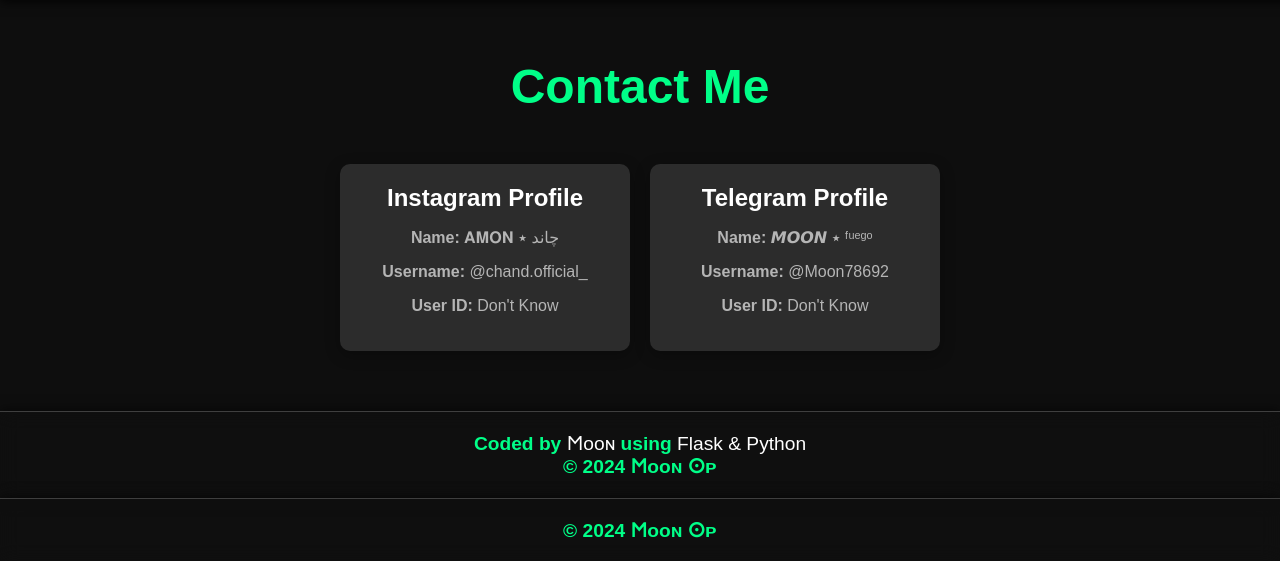
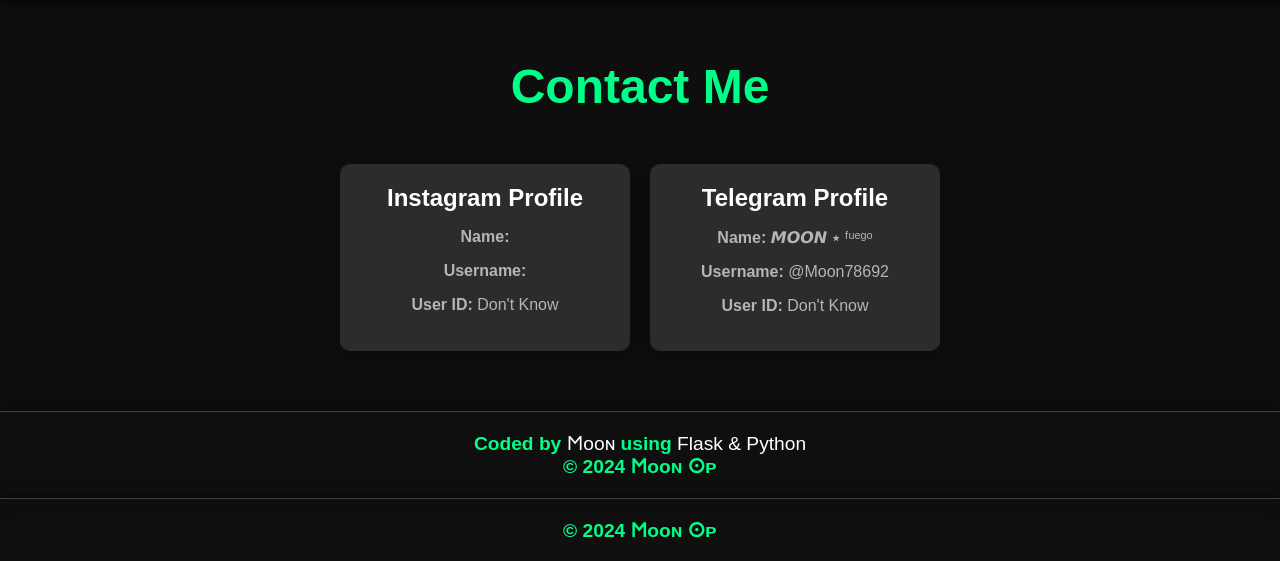
Before and after one commit to tetstjb/moon, a Flask app: page /contact in a window 1280 px wide. Shown: the part 81-642 px from the top of the page. Run offline with Flask 3, Linux system fonts and the light colour scheme.

Commit message:
Update contact.html

```diff
--- a/templates/contact.html
+++ b/templates/contact.html
@@ -8,8 +8,8 @@
     <div class="contact-grid">
         <div class="contact-box animate-box">
             <h2>Instagram Profile</h2>
-            <p><strong>Name:</strong> 𝐀𝐌𝐎𝐍 چاند ٭</p>
-            <p><strong>Username:</strong> @chand.official_</p>
+            <p><strong>Name:</strong></p>
+            <p><strong>Username:</strong></p>
             <p><strong>User ID:</strong> Don't Know</p>
         </div>
         <div class="contact-box animate-box">
```
